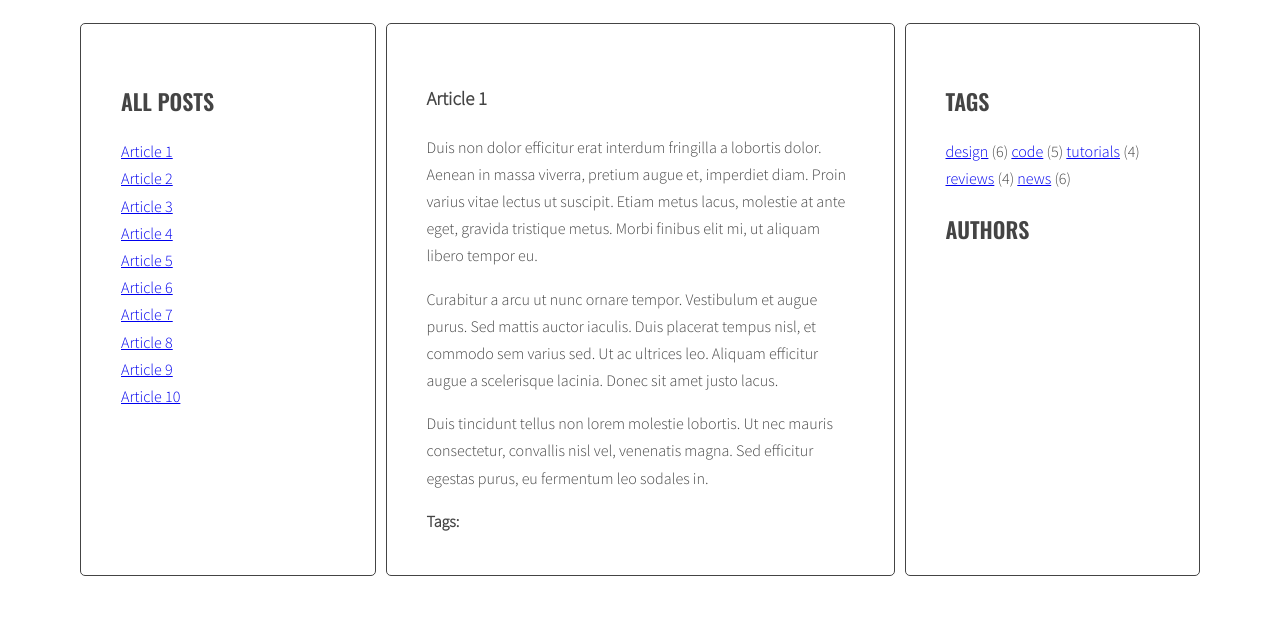
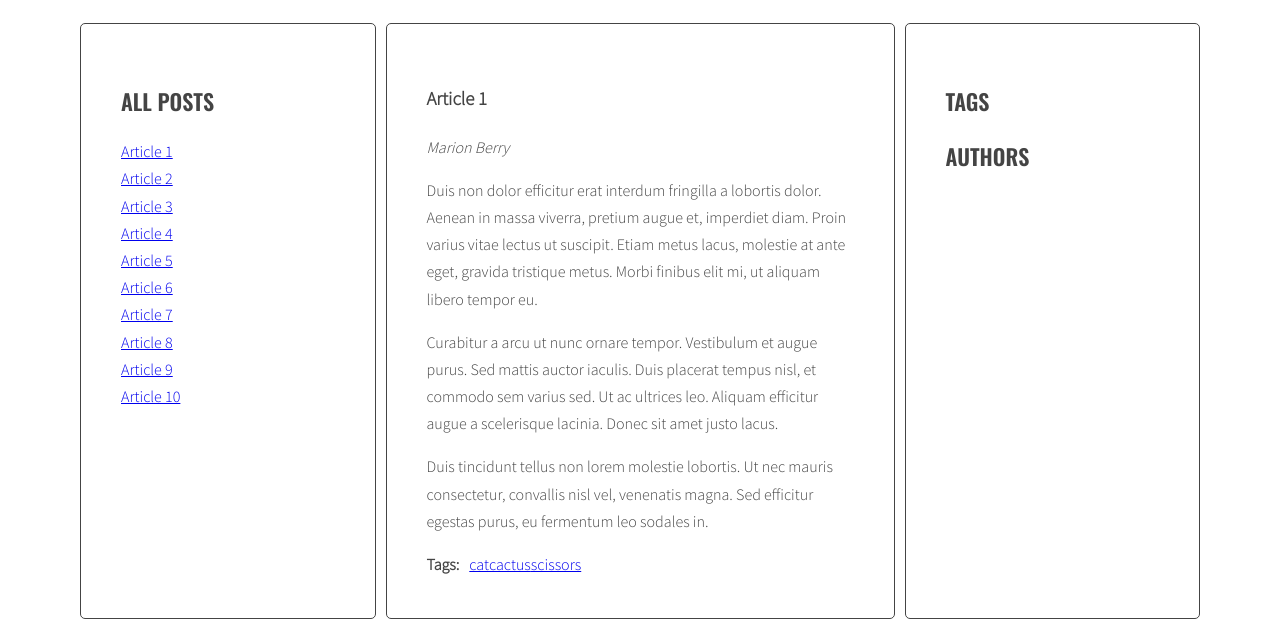
Before and after one commit to KrzysztofMMarcinkiewicz/javascript-blog, a website: page index.html in a window 1280 px wide. Shown: the part 220-847 px from the top of the page. Before the commit the page ends 804 px from the top, so only its background shows below. Drawn offline with nearby package versions, Linux system fonts and the light colour scheme.

Commit message:
Add last corrections

```diff
--- a/index.html
+++ b/index.html
@@ -353,11 +353,11 @@
           <aside class="sidebar">
             <h2 class="section-title">Tags</h2>
             <ul class="list tags">
-              <li><a href="#">design</a> <span>(6)</span></li>
+              <!-- <li><a href="#">design</a> <span>(6)</span></li>
               <li><a href="#">code</a> <span>(5)</span></li>
               <li><a href="#">tutorials</a> <span>(4)</span></li>
               <li><a href="#">reviews</a> <span>(4)</span></li>
-              <li><a href="#">news</a> <span>(6)</span></li>
+              <li><a href="#">news</a> <span>(6)</span></li> -->
             </ul>
             <h2 class="section-title">Authors</h2>
             <ul class="list authors">
--- a/js/script.js
+++ b/js/script.js
@@ -5,15 +5,13 @@ const optArticleSelector = '.post',
   optTitleListSelector = '.titles',
   optArticleTagsSelector = '.post-tags .list',
   optArticleAuthors = '.authors .author-name',
-  optAuthorsSelector = '.posts .post-author',
-  optArticleAuthorSelector = "data-author";
+  optAuthorsSelector = '.post-author a',
+  optArticleAuthorSelector = ".post[data-author]",
+  optTagsListSelector = ".tags .list";
 
 function titleClickHandler(event) {
   event.preventDefault();
   const clickedElement = this;
-  console.log("clickedElement (with plus): " + clickedElement);
-  console.log("Link was clicked!");
-  console.log(event);
 
   /*[DONE] remove class 'active' from all article links  */
 
@@ -36,11 +34,9 @@ function titleClickHandler(event) {
 
   /* [DONE]get 'href' attribute from the clicked link */
   const articleSelector = this.getAttribute("href");
-  console.log(articleSelector);
 
   /* [DONE]find the correct article using the selector (value of 'href' attribute) */
   const targetArticle = document.querySelector(articleSelector);
-  console.log(targetArticle);
 
   /* [DONE]add class 'active' to the correct article */
   targetArticle.classList.add("active");
@@ -67,19 +63,16 @@ function generateTitleLinks(customSelector = '') {
     // [DONE] get the article id
 
   const articleId = article.getAttribute("id");
-  console.log(articleId);
 
   // // [DONE] find the title element
   const articleTitle = article.querySelector(optTitleSelector).innerHTML;
 
   // //[DONE] create HTML of the link
   const linkHTML = '<li><a href="#'+ articleId +'"><span>' + articleTitle + '</span></a></li>';
-console.log(linkHTML);
 
   /* insert link into html variable */
 html = html + linkHTML;
 
-console.log(html);
   }
 
   titleList.innerHTML = html;
@@ -88,7 +81,6 @@ console.log(html);
   // titleList.insertAdjacentHTML ('beforebegin', linkHTML);
 
   const links = document.querySelectorAll(".titles a");
-  console.log(links);
 
   for (let link of links) {
     link.addEventListener("click", titleClickHandler);
@@ -112,7 +104,6 @@ function generateTags(){
 
     /* [DONE]get tags from data-tags attribute */
     const articleTags = article.getAttribute("data-tags");
-    console.log(articleTags);
 
     /* [DONE]split tags into array */
     const articleTagsArray = articleTags.split(' ');
@@ -121,14 +112,12 @@ function generateTags(){
     for(let tag of articleTagsArray) {
 
     /* [DONE]generate HTML of the link */
-    const linkHTML = '<li><a href="#tag-'+ tag +'"></a></li>';
-    console.log(linkHTML);
+    const linkHTML = '<li><a href="#tag-' + tag + '">' + tag + '</a></li>';
 
       /* [DONE]add generated code to html variable */
 
-      html = html + linkHTML;
+      html += linkHTML;
 
-      console.log(html);
 
 
 /* [DONE]END LOOP: for each tag */
@@ -155,14 +144,12 @@ function tagClickHandler(event){
 
   /* [DONE]make a new constant "href" and read the attribute "href" of the clicked element */
   const href = this.getAttribute("href");
-  console.log(href);
 
   /* [DONE]make a new constant "tag" and extract tag from the "href" constant */
   const tag = href.replace('#tag-', '');
-  console.log("tagLinks");
 
   /* [DONE]find all tag links with class active */
-  const activeTags = document.querySelectorAll('a.active[href^="#tag-"]');
+  const activeTags = document.querySelectorAll('a.active[href^="#tag-"] li');
 
   /* [DONE]START LOOP: for each active tag link */
   for(let activeTag of activeTags) {
@@ -199,7 +186,7 @@ function addClickListenersToTags(){
   for(let eachLink of allLinks){
 
     /* [DONE]add tagClickHandler as event listener for that link */
-    eachLink.addEventListener("click", tagClickHandler);
+    eachLink.addEventListener("click", tagClickHandler)
   }
 
  /* [DONE] END LOOP: for each link */
@@ -208,112 +195,54 @@ function addClickListenersToTags(){
 addClickListenersToTags();
 
 
-function generateAuthors ()  {
+function generateAuthors() {
   const authors = document.querySelectorAll(optArticleAuthorSelector);
-  console.log(authors);
 
-for(let author of authors) {
-  const authorsList = author.querySelector(optAuthorsSelector);
+  for (let author of authors) {
+    const postTitle = author.querySelector(optTitleSelector);
 
-  let html = '';
+    let html = '';
 
-  const authorName = author.getAttribute("data-author");
-  console.log(authorName);
+    const authorName = author.getAttribute('data-author');
 
-  authorsList.innerHTML = html;
+    html = authorName;
 
+    postTitle.insertAdjacentHTML('afterend', '<p class="post-author">' + html + '</p>');
+  }
 }
 
-}
-
-function generateTags(){
-  /*[DONE] find all articles */
-  const articles = document.querySelectorAll(optArticleSelector);
-
-  /*[DONE] START LOOP: for every article: */
-  for (let article of articles) {
-    /* [DONE]find tags wrapper */
-    const titleList = article.querySelector(optArticleTagsSelector);
-
-    /* [DONE]make html variable with empty string */
-    let html = '';
-
-    /* [DONE]get tags from data-tags attribute */
-    const articleTags = article.getAttribute("data-tags");
-    console.log(articleTags);
-
-    /* [DONE]split tags into array */
-    const articleTagsArray = articleTags.split(' ');
-
-    /* [DONE]START LOOP: for each tag */
-    for(let tag of articleTagsArray) {
-
-    /* [DONE]generate HTML of the link */
-    const linkHTML = '<li><a href="#tag-'+ tag +'"></a></li>';
-    console.log(linkHTML);
-
-      /* [DONE]add generated code to html variable */
-
-      html = html + linkHTML;
-
-      console.log(html);
-
-
-/* [DONE]END LOOP: for each tag */
-      }
-
-
-    /* [DONE]insert HTML of all the links into the tags wrapper */
-
-    titleList.innerHTML = html;
-  }
-
-    /* [DONE]END LOOP: for every article: */
-}
-
-generateTags();
-
-generateAuthors();
+document.addEventListener('DOMContentLoaded', generateAuthors);
 
 function authorClickHandler(event) {
   event.preventDefault();
 
   const clickedElement = this;
 
-  const href = this.getAttribute("href");
-  console.log(href);
+  const href = this.getAttribute('href');
 
   const authors = href.replace('#tag-', '');
-  console.log("authors");
 
   const activeAuthors = document.querySelectorAll('a.active[href^="#tag-"]');
 
   for (let activeAuthor of activeAuthors) {
-    activeAuthor.classList.remove("active");
+    activeAuthor.classList.remove('active');
   }
 
   const allAuthorsLinks = document.querySelectorAll('a[href="' + href + '"]');
 
-  for(let eachAuthorLink of allAuthorsLinks) {
-
-    eachAuthorLink.classList.add("active");
-
-    }
+  for (let eachAuthorLink of allAuthorsLinks) {
+    eachAuthorLink.classList.add('active');
+  }
 
   generateTitleLinks('[data-tags="' + authors + '"]');
-  ;
-
 }
 
+function addClickListenersToAuthors() {
+  const allAuthors = document.querySelectorAll(optAuthorsSelector);
 
-
-
-function addClickListenersToAuthors() {
-  const allAuthors = document.querySelectorAll(optArticleAuthors);
-
-  for(let eachAuthor of allAuthors) {
-    eachAuthor.addEventListener("click", authorClickHandler);
-  }}
-
+  for (let eachAuthor of allAuthors) {
+    eachAuthor.addEventListener('click', authorClickHandler);
+  }
+}
 
 addClickListenersToAuthors();
```
